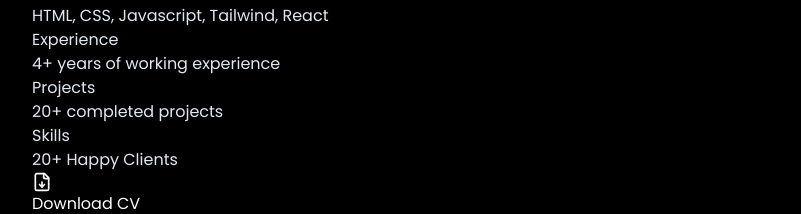
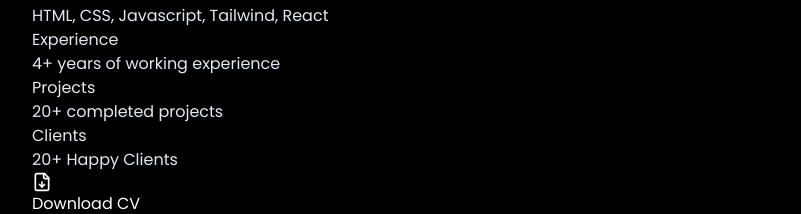
Before and after one commit to R4heem-Orekoya/Raheem-Orekoya, a React (Vite) app: page / in a window 1280 px wide. Shown: the part 3228-3442 px from the top of the page, without its empty margins (32-833 px from the left). Built offline with nearby package versions, Linux system fonts and the light colour scheme; no server answers.

Commit message:
fixed phrase issues

```diff
--- a/src/components/About.jsx
+++ b/src/components/About.jsx
@@ -52,7 +52,7 @@ const About = () => {
                 <p className='text-xs'>20+ completed projects</p>
               </div>
               <div className='h-[70px] flex flex-col justify-center px-4 rounded-lg border-l-8 border-violet-600 bg-[#0F1117]'>
-                <h5 className='font-semibold mb-1'>Skills</h5>
+                <h5 className='font-semibold mb-1'>Clients</h5>
                 <p className='text-xs'>20+ Happy Clients</p>
               </div>
             </div>
```
